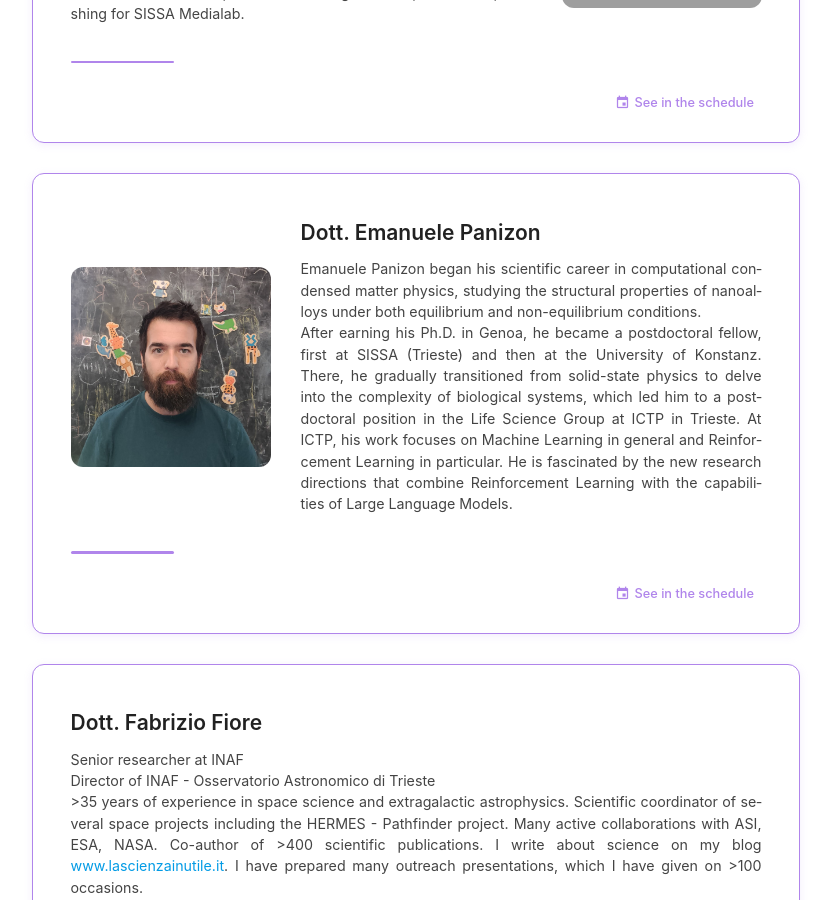
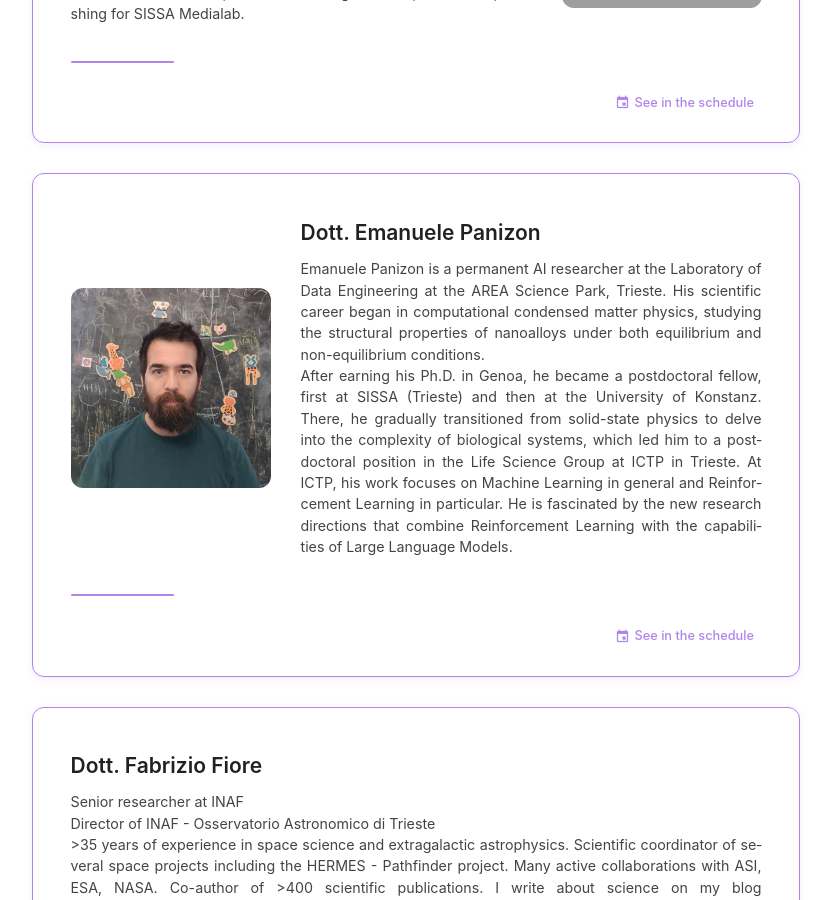
Before and after one commit to ai-sf/gipe, a Jekyll site: the page built from speakers.html, in a window 1280 px wide and 900 px high, scrolled down 3825 px. Shown: the whole window, without its empty margins (224-1055 px from the left). Built offline with Jekyll 4.4.1, drawn with Linux system fonts in a browser that asks for light colours; nearby versions of some CDN libraries; grey boxes are pictures that could not be loaded.

Commit message:
aggiornamento bio panizzon

```diff
--- a/_data/schedule.yml
+++ b/_data/schedule.yml
@@ -182,7 +182,7 @@ physicist Paolo Budinich."
       speakers:
         - name: "Emanuele Panizon"
           photo: "/img/speakers/panizon/foto_panizon.jpg"
-          description: "Postdoctoral Researcher in the Life Science Group at ICTP"
+          description: "AI researcher at the Laboratory of Data Engineering at the AREA Science Park"
           id: "panizon"
       note: "Private transportation provided."
       # description: "Participants will have the opportunity to visit the laboratories of AREA Science Park, Elettra Sincrotrone, CNR and INFN."
--- a/_data/speakers.yml
+++ b/_data/speakers.yml
@@ -59,7 +59,7 @@
   name: Dott. Emanuele Panizon
   photo: "/img/speakers/panizon/foto_panizon.jpg"
   bio:
-    - "Emanuele Panizon began his scientific career in computational condensed matter physics, studying the structural properties of nanoalloys under both equilibrium and non-equilibrium conditions."
+    - "Emanuele Panizon is a permanent AI researcher at the Laboratory of Data Engineering at the AREA Science Park, Trieste. His scientific career began in computational condensed matter physics, studying the structural properties of nanoalloys under both equilibrium and non-equilibrium conditions."
     - "After earning his Ph.D. in Genoa, he became a postdoctoral fellow, first at SISSA (Trieste) and then at the University of Konstanz. There, he gradually transitioned from solid-state physics to delve into the complexity of biological systems, which led him to a postdoctoral position in the Life Science Group at ICTP in Trieste. At ICTP, his work focuses on Machine Learning in general and Reinforcement Learning in particular. He is fascinated by the new research directions that combine Reinforcement Learning with the capabilities of Large Language Models."
 
 - id: fiore
```
